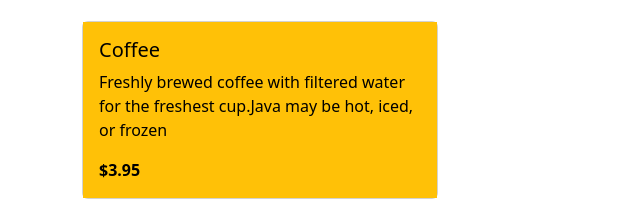
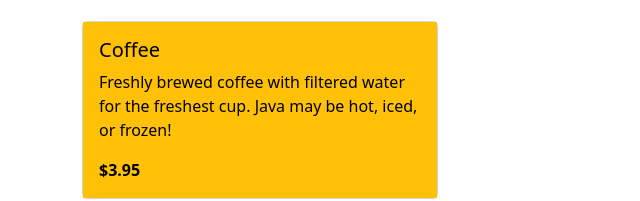
Before and after one commit to Developin-JRC/food-truck-site, a plain HTML site: page index.html in a window 1280 px wide. Shown: the part 635-836 px from the top of the page, 0-640 px from the left. Drawn offline with nearby package versions, Linux system fonts and the light colour scheme.

Commit message:
Update Homepage

```diff
--- a/index.html
+++ b/index.html
@@ -56,7 +56,7 @@
                         <div class="card h-100">
                             <div class="card-body bg-warning text-black">
                                 <h3 class="card-title h5">Coffee</h3>
-                                <p class="card-text">Freshly brewed coffee with filtered water for the freshest cup.Java may be hot, iced, or frozen<br /><i class="text-black"></i></p>
+                                <p class="card-text">Freshly brewed coffee with filtered water for the freshest cup. Java may be hot, iced, or frozen!<br /><i class="text-black"></i></p>
                                 <p class="fw-bold text-black mb-0">$3.95</p>
                             </div>
                         </div>
```
